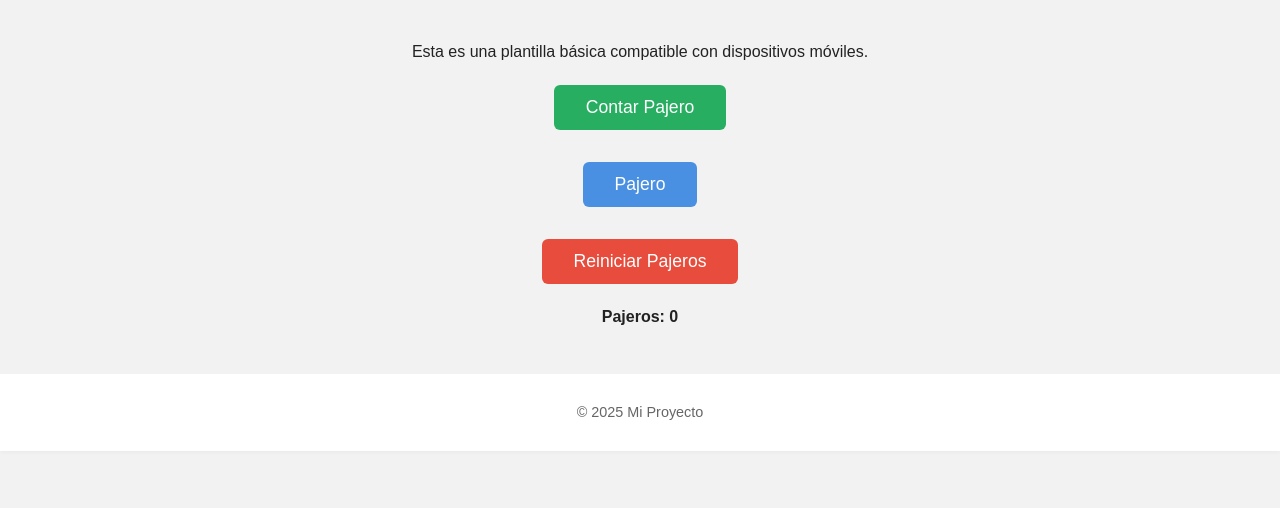
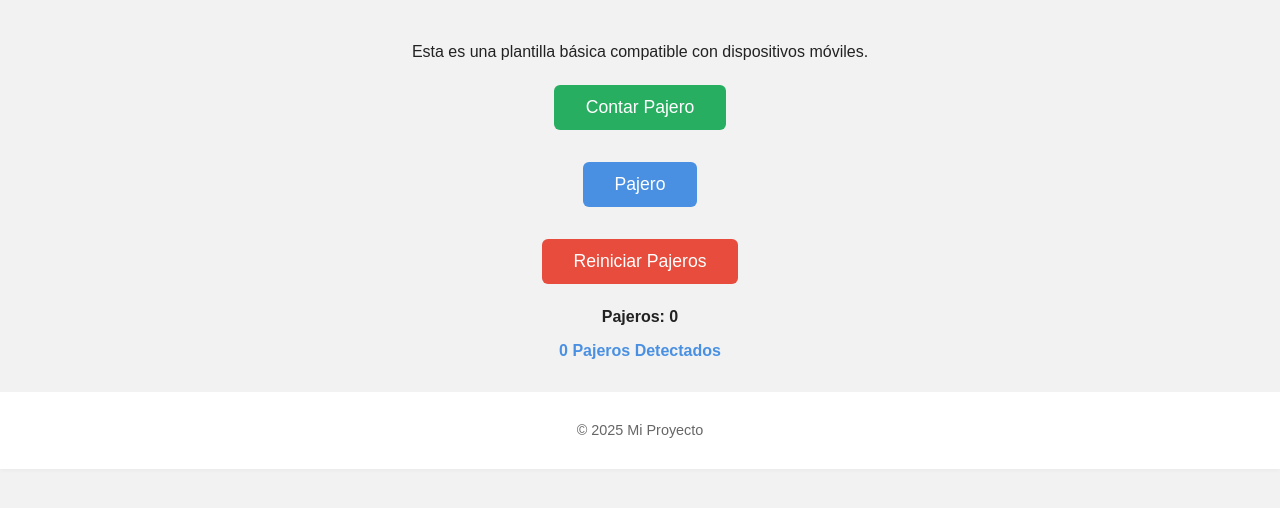
Before and after one commit to aolmedo910/mi-primer-repo, a plain HTML site: page index.html in a window 1280 px wide. Both pictures are taken after a click on the button "Pajero". Shown: the part 74-582 px from the top of the page. Drawn offline with Linux system fonts and the light colour scheme.

Commit message:
Proyecto Pajero

```diff
--- a/index.html
+++ b/index.html
@@ -24,6 +24,7 @@
         <button id="btn-pajero">Pajero</button>
         <button id="btn-reset" style="margin-top:2rem;">Reiniciar Pajeros</button>
         <p id="contador-pajeros" style="text-align:center; font-weight:bold;">Pajeros: 0</p>
+        <div id="mensaje-pajero" style="text-align:center; margin-top:1rem; color:#4a90e2; font-weight:bold;"></div>
     </main>
     <footer>
         <p>&copy; 2025 Mi Proyecto</p>
--- a/script.js
+++ b/script.js
@@ -4,6 +4,7 @@ document.addEventListener('DOMContentLoaded', function() {
     const btnPajero = document.getElementById('btn-pajero');
     const btnReset = document.getElementById('btn-reset');
     const contadorPajeros = document.getElementById('contador-pajeros');
+    const mensajePajero = document.getElementById('mensaje-pajero');
 
     if (btnContar && contadorPajeros) {
         btnContar.addEventListener('click', function() {
@@ -12,9 +13,9 @@ document.addEventListener('DOMContentLoaded', function() {
         });
     }
 
-    if (btnPajero) {
+    if (btnPajero && mensajePajero) {
         btnPajero.addEventListener('click', function() {
-            alert(contador + ' Pajeros Detectados');
+            mensajePajero.textContent = contador + ' Pajeros Detectados';
         });
     }
 
```
